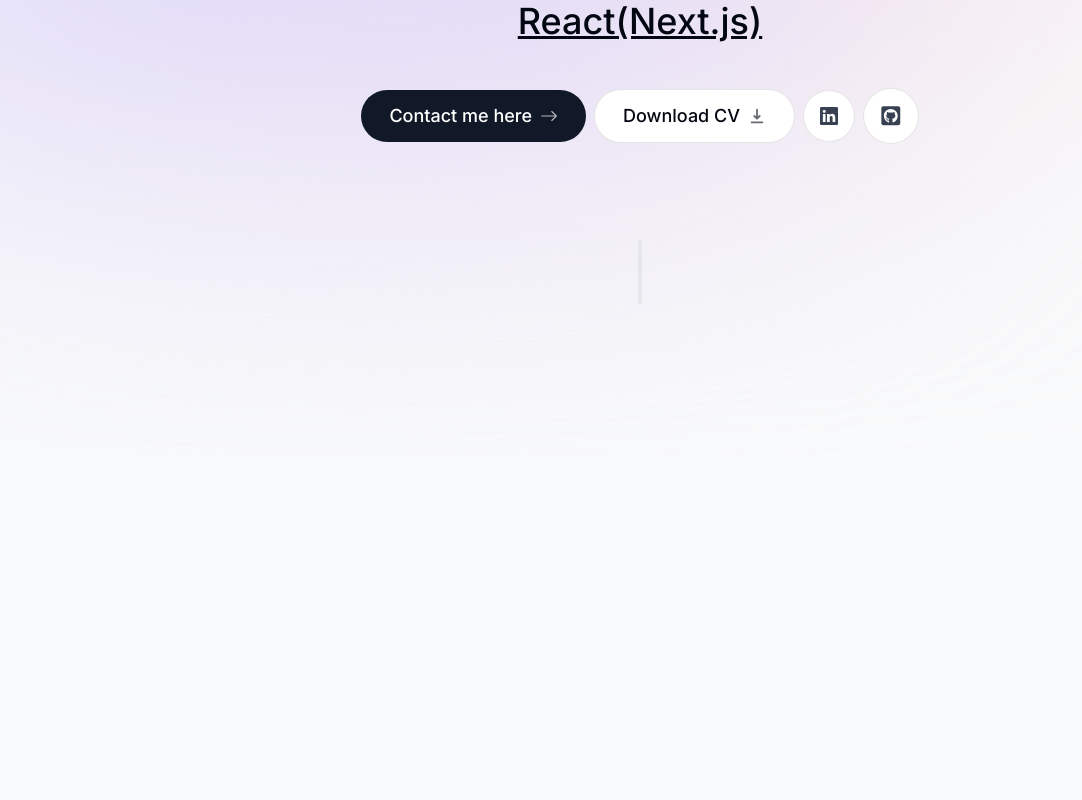
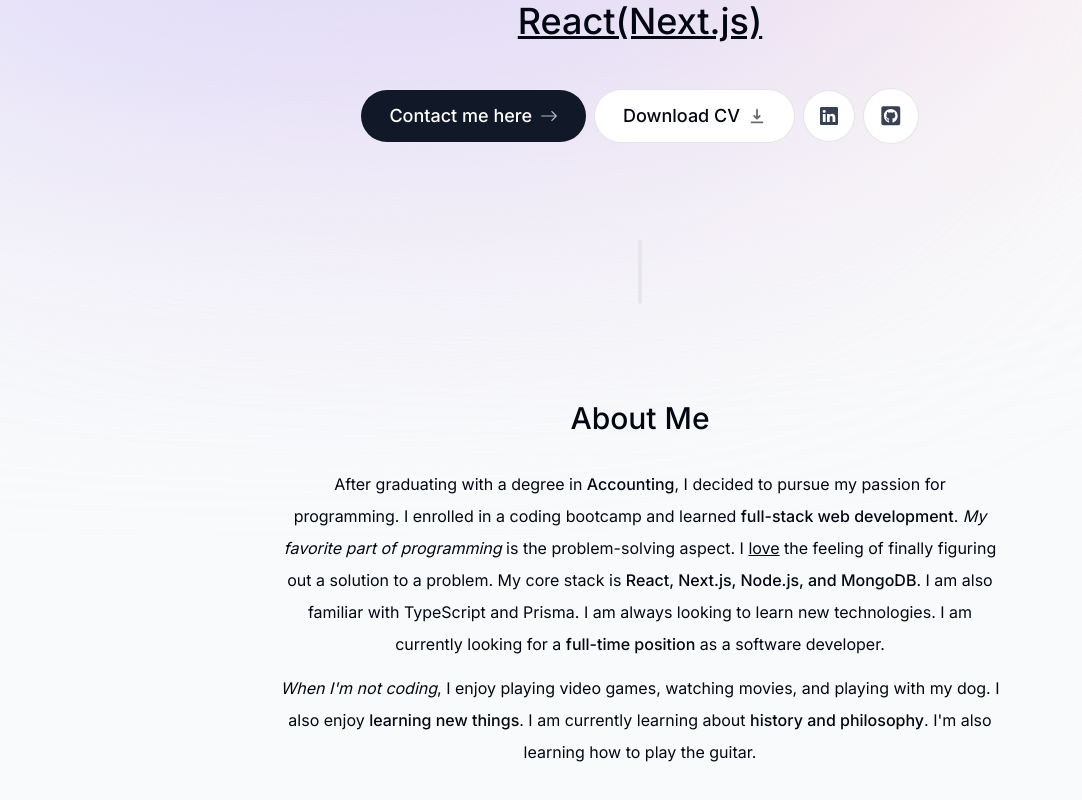
Before and after one commit to adrians90/Adrian-Sandu, a Next.js app: page / in a window 1280 px wide. Shown: the part 370-1170 px from the top of the page, without its empty margins (0-1082 px from the left). Built offline with nearby package versions, Linux system fonts and the light colour scheme.

Commit message:
Create about section and extract section heading logic in own component

```diff
--- a/app/page.tsx
+++ b/app/page.tsx
@@ -1,3 +1,4 @@
+import About from "@/components/about";
 import Intro from "@/components/intro";
 import SectionDivider from "@/components/section-divider";
 
@@ -6,6 +7,7 @@
     <main className="flex flex-col items-center px-4">
       <Intro />
       <SectionDivider />
+      <About />
     </main>
   );
 }
--- /dev/null
+++ b/components/about.tsx
@@ -0,0 +1,35 @@
+import React from "react";
+import SectionHeading from "./section-heading";
+
+export default function About() {
+  return (
+    <section className="mb-28 max-w-[45rem] text-center leading-8 sm:mb-40">
+      <SectionHeading>About me</SectionHeading>
+      <p className="mb-3">
+        After graduating with a degree in{" "}
+        <span className="font-medium">Accounting</span>, I decided to pursue my
+        passion for programming. I enrolled in a coding bootcamp and learned{" "}
+        <span className="font-medium">full-stack web development</span>.{" "}
+        <span className="italic">My favorite part of programming</span> is the
+        problem-solving aspect. I <span className="underline">love</span> the
+        feeling of finally figuring out a solution to a problem. My core stack
+        is{" "}
+        <span className="font-medium">
+          React, Next.js, Node.js, and MongoDB
+        </span>
+        . I am also familiar with TypeScript and Prisma. I am always looking to
+        learn new technologies. I am currently looking for a{" "}
+        <span className="font-medium">full-time position</span> as a software
+        developer.
+      </p>
+      <p>
+        <span className="italic">When I'm not coding</span>, I enjoy playing
+        video games, watching movies, and playing with my dog. I also enjoy{" "}
+        <span className="font-medium">learning new things</span>. I am currently
+        learning about{" "}
+        <span className="font-medium">history and philosophy</span>. I'm also
+        learning how to play the guitar.
+      </p>
+    </section>
+  );
+}
--- a/components/intro.tsx
+++ b/components/intro.tsx
@@ -47,7 +47,7 @@
         </div>
       </div>
 
-      <motion.p
+      <motion.h1
         className="mb-10 mt-4 px-4 text-2xl font-medium !leading-[1.5] sm:text-4xl"
         initial={{ opacity: 0, y: 100 }}
         animate={{ opacity: 1, y: 0 }}
@@ -56,7 +56,7 @@
         <span className="font-bold">Frontend Developer</span> I enjoy building{" "}
         <span className="italic">sites & apps</span>. My focus is{" "}
         <span className="underline">React(Next.js)</span>
-      </motion.p>
+      </motion.h1>
 
       <motion.div
         className="flex flex-col sm:flex-row items-center justify-center gap-2 px-4 text-lg font-medium"
--- /dev/null
+++ b/components/section-heading.tsx
@@ -0,0 +1,9 @@
+import React from "react";
+
+type SectionHeadingProps = {
+  children: React.ReactNode;
+};
+
+export default function SectionHeading({ children }: SectionHeadingProps) {
+  return <h2 className="text-3xl font-medium capitalize mb-8">{children}</h2>;
+}
```
Also changed, not shown: .eslintrc.json.
